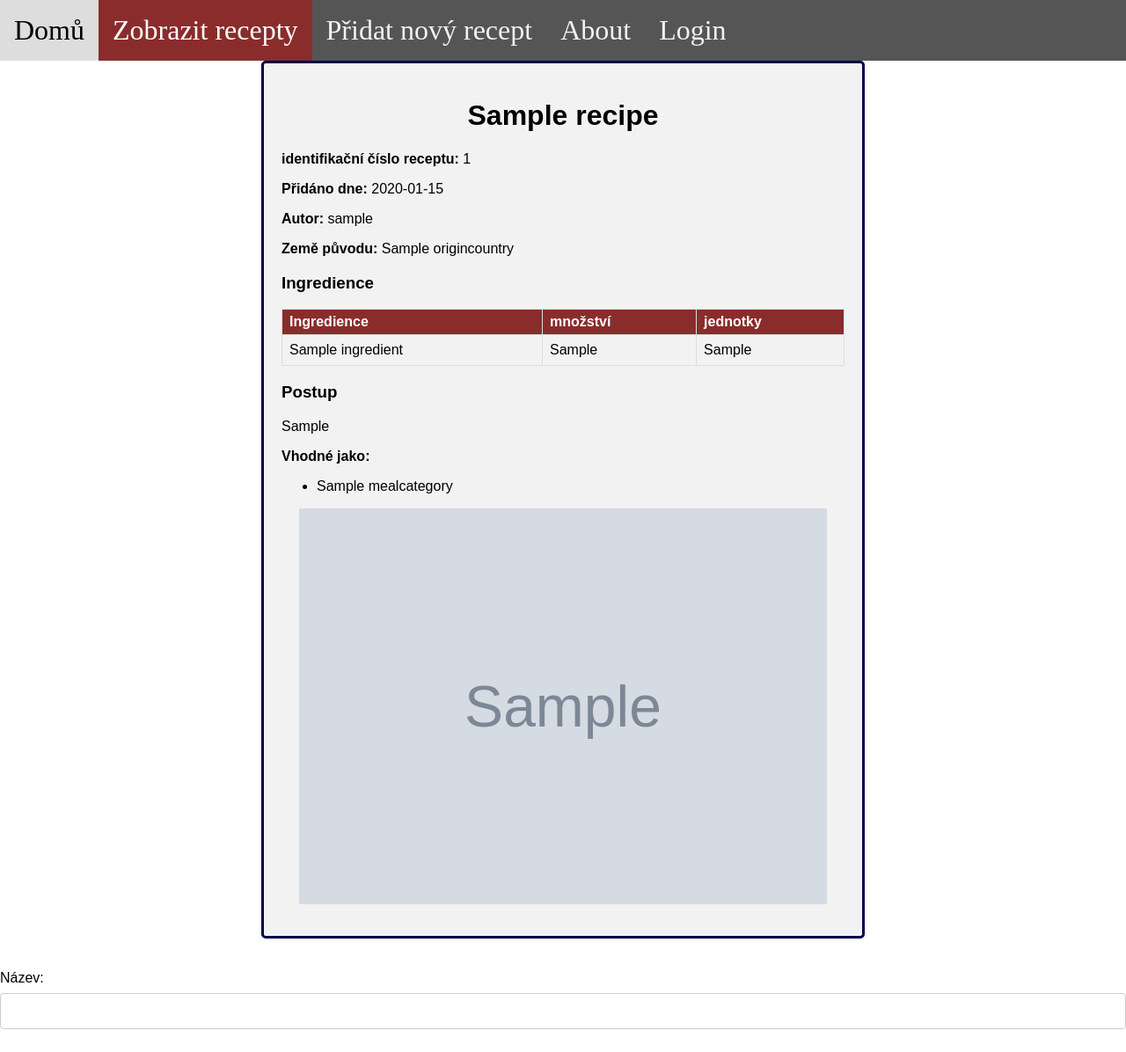
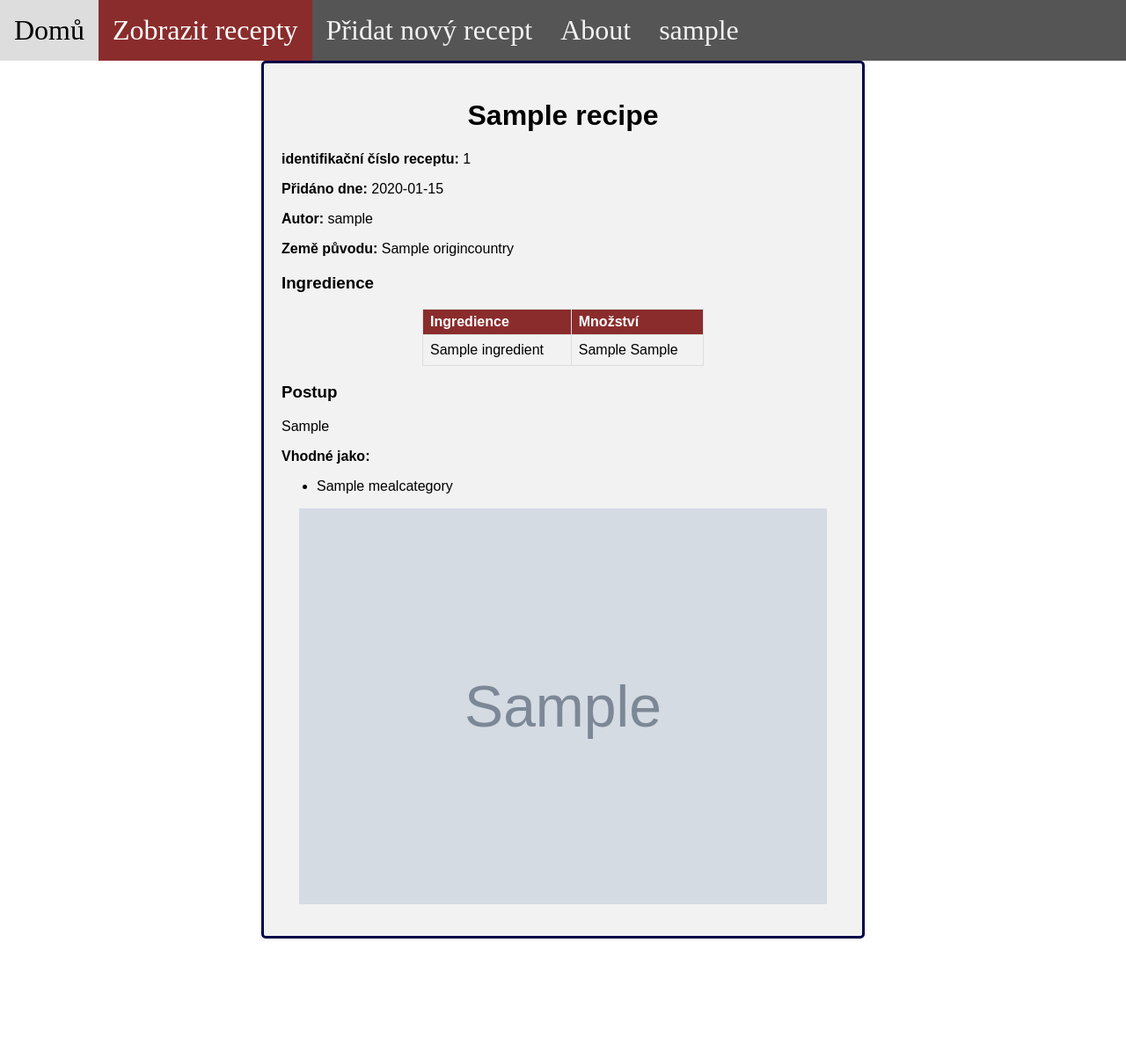
Before and after one commit to OBU5/MyCookBook, a PHP site: page /viewRecipe.php?id=1 in a window 1280 px wide. Shown: the whole page at 88% size. After the commit the page ends 1067 px from the top, so only its background shows below. Run offline with PHP 8.4, Linux system fonts and the light colour scheme; the visitor is signed in with stand-in values (Sample User, id 1); tables that the repository leaves empty hold one stand-in row (values such as "Sample post"); grey boxes marked "Sample" are stand-in pictures; some web fonts are replaced.

Commit message:
fixing of some small bugs

```diff
--- a/Styles/styles.css
+++ b/Styles/styles.css
@@ -140,13 +140,35 @@
     color: #B85450;
 }
 
-table,
-th,
-tr,
-td {
-    border: 0;
-    border: none;
-    outline: none;
+table {
+    font-family: Arial, Helvetica, sans-serif;
+    border-collapse: collapse;
+    width: 100%;
+    padding-left: 20px;
+    margin-left: auto;
+    margin-right: auto;
+}
+
+td,
+th {
+    border: 1px solid #ddd;
+    padding: 8px;
+}
+
+tr:nth-child(even) {
+    background-color: #f2f2f2;
+}
+
+tr:hover {
+    background-color: rgb(163, 109, 109);
+}
+
+th {
+    padding-top: 5px;
+    padding-bottom: 5px;
+    text-align: left;
+    background-color: rgb(138, 44, 44);
+    color: white;
 }
 
 
@@ -156,6 +178,9 @@
     font-family: Arial, Helvetica, sans-serif;
     border-collapse: collapse;
     width: 50%;
+    padding-left: 20px;
+    margin-left: auto;
+    margin-right: auto;
 }
 
 .userInfo td,
@@ -186,8 +211,10 @@
 .ingredients {
     font-family: Arial, Helvetica, sans-serif;
     border-collapse: collapse;
-    width: 100%;
+    width: 50%;
     padding-left: 20px;
+    margin-left: auto;
+    margin-right: auto;
 }
 
 .ingredients td,
--- a/addRecipe.php
+++ b/addRecipe.php
@@ -101,7 +101,6 @@
         $ingredients_ID = array();
 
         if ((is_array($ingredients) || is_object($ingredients)) && (is_array($quantities) || is_object($quantities)) && (is_array($units) || is_object($units))) {
-            // store each ingredient and relationship between ingredient and recipe
             if ($error == false && empty($ingredients)) {
                 if (!$error) {
                     echo '<script>alert("Přidejte alespoň jednu ingredienci")</script>';
@@ -176,7 +175,8 @@
             // check, if ingredients, quantities and units are really arrays
             // store each ingredient and relationship between ingredient and recipe
             for ($i = 0; $i < sizeof($ingredients); $i++) {
-                // store ingredient
+                // store ingredient if is not empty
+                if (!empty($ingredients[$i])) {
                     $query = "INSERT INTO Ingredients(name, quantity, unit) VALUES('$ingredients[$i]', '$quantities[$i]', '$units[$i]')";
                     if (mysqli_query($connect, $query)) {
                         // remember id of stored ingredient (it will be handy for "Recipe_Ingredient" table)
@@ -192,6 +192,7 @@
                     } else {
                         echo '<script>alert("Došlo k neočekávané chybě při pokusu o uložení vztahu mezi ingrediencí a receptem ")</script>';
                         $error = true;
+                    }
                 }
             }
         } else {
--- a/viewRecipe.php
+++ b/viewRecipe.php
@@ -1,3 +1,8 @@
+<?php
+$connect = mysqli_connect("localhost", "root", "", "test");
+$connect->set_charset("UTF-8");
+session_start();
+?>
 <!DOCTYPE html>
 <html>
 
@@ -23,9 +28,6 @@
     </div>
 
     <?php
-    // Create connection
-    $connect = mysqli_connect("localhost", "root", "", "test");
-
     // Check connection
     if ($connect->connect_error) {
         die("Connection failed: " . $connect->connect_error);
@@ -126,11 +128,10 @@
             <table class=ingredients>
                 <tr>
                     <th>Ingredience</th>
-                    <th>množství</th>
-                    <th>jednotky</th>
+                    <th>Množství</th>
                 </tr>";
             for ($i = 0; $i < sizeof($ingredients); $i++) {
-                $htmlIngredients = $htmlIngredients . "<tr><td>" . $ingredients[$i] . "</td><td> " . $quantities[$i] . "</td><td>" . $units[$i] .   "</td></tr>";
+                $htmlIngredients = $htmlIngredients . "<tr><td>" . $ingredients[$i] . "</td><td> " . $quantities[$i] ." " . $units[$i] .   "</td></tr>";
             }
             $htmlIngredients = $htmlIngredients . "</table>";
 
@@ -168,11 +169,6 @@
 
     ?>
 
-
-    <label for="recipename">Název:</label>
-    <input type="text" id="recipename" name="recipename" value=<?php echo isset($_POST['recipename']) ? htmlspecialchars($_POST['recipename'], ENT_QUOTES) : ''; ?>><br><br>
-
-
 </body>
 
 </html>
```
Also changed, not shown: viewAllRecipes.php (+1 -10 lines), Uploads/5Screenshot-2020-12-03-142909.png (added). Lines whose indentation alone changed are shown as unchanged.
